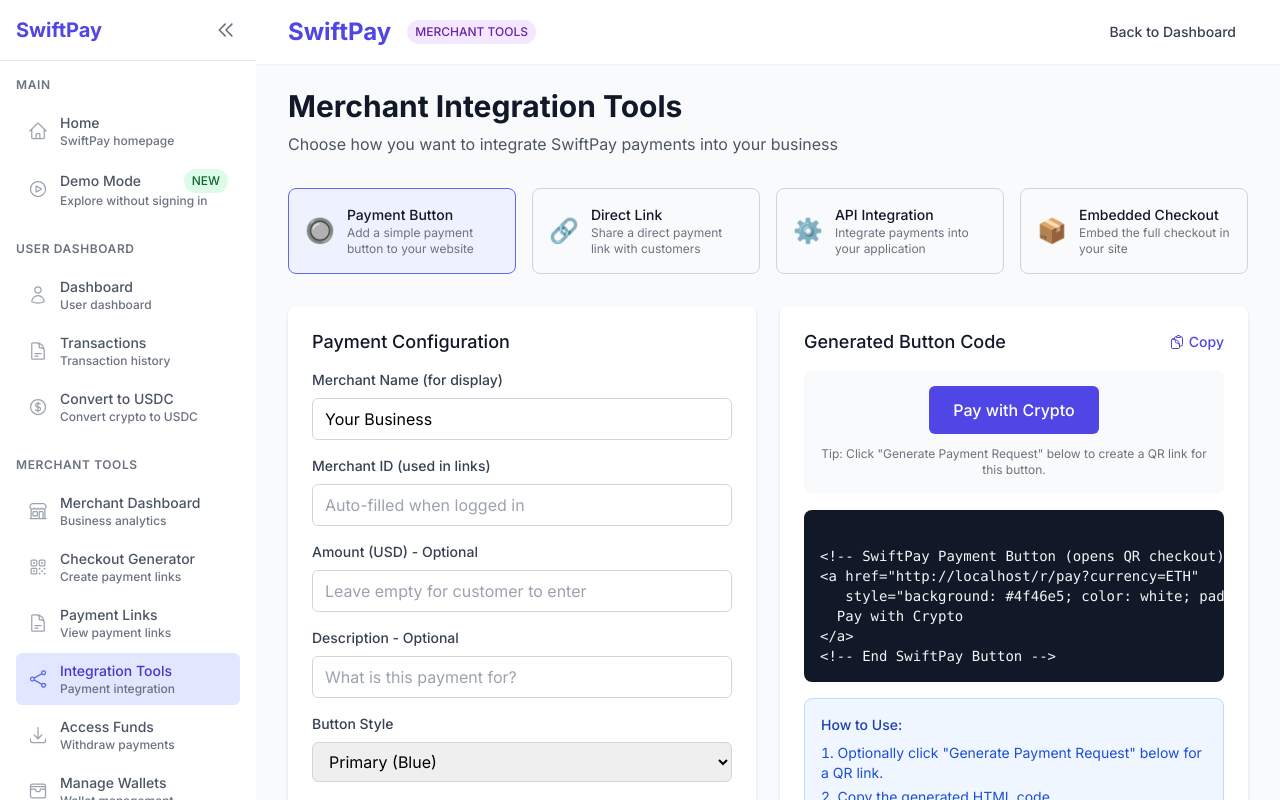
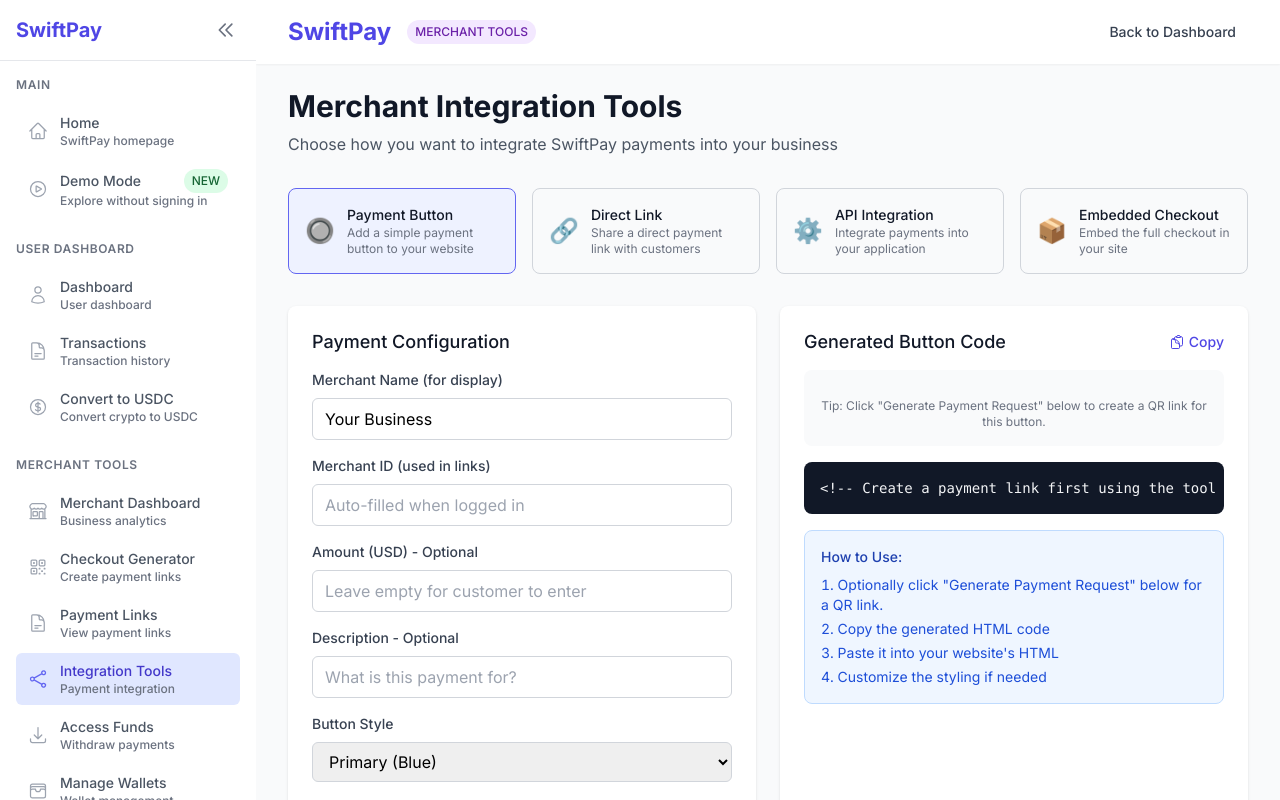
Before and after one commit to jakefrompopeyes/swiftpay, a Next.js app in the folder client/: page /merchant-tools in a window 1280 px wide. Shown: the top 800 px of the page. Built offline with nearby package versions, Linux system fonts and the light colour scheme.

Commit message:
Merchant Tools: use server-created checkout URL for Vercel-safe embeds/buttons

```diff
--- a/client/src/pages/merchant-tools.tsx
+++ b/client/src/pages/merchant-tools.tsx
@@ -41,18 +41,15 @@
   }, [])
 
   const generateCheckoutUrl = () => {
-    const origin = mounted && typeof window !== 'undefined' ? window.location.origin : ''
-    const backendOrigin = origin.replace(/:\d+$/, ':3001')
-    const params = new URLSearchParams()
-    if (amount) params.append('amount', amount)
-    if (description) params.append('description', description)
-    if (merchantId) params.append('mid', merchantId)
-    if (currency) params.append('currency', currency)
-    return `${backendOrigin}/r/pay?${params.toString()}`
+    // On Vercel we must use a server-created link; fall back to empty string
+    return createdLink || ''
   }
 
   const generateButtonCode = () => {
     const href = createdLink || generateCheckoutUrl()
+    if (!href) {
+      return `<!-- Create a payment link first using the tool above, then regenerate this code -->`
+    }
     const buttonText = amount ? `Pay $${amount}` : 'Pay with Crypto'
 
     const styles = {
@@ -96,6 +93,9 @@
 
   const generateEmbedCode = () => {
     const url = generateCheckoutUrl()
+    if (!url) {
+      return `<!-- Create a payment link first using the tool above, then regenerate the embed code -->`
+    }
     return `
 <!-- SwiftPay Embedded QR Checkout -->
 <iframe src="${url}" width="100%" height="600" frameborder="0" style="border-radius: 8px; box-shadow: 0 4px 6px -1px rgba(0, 0, 0, 0.1);"></iframe>
```
